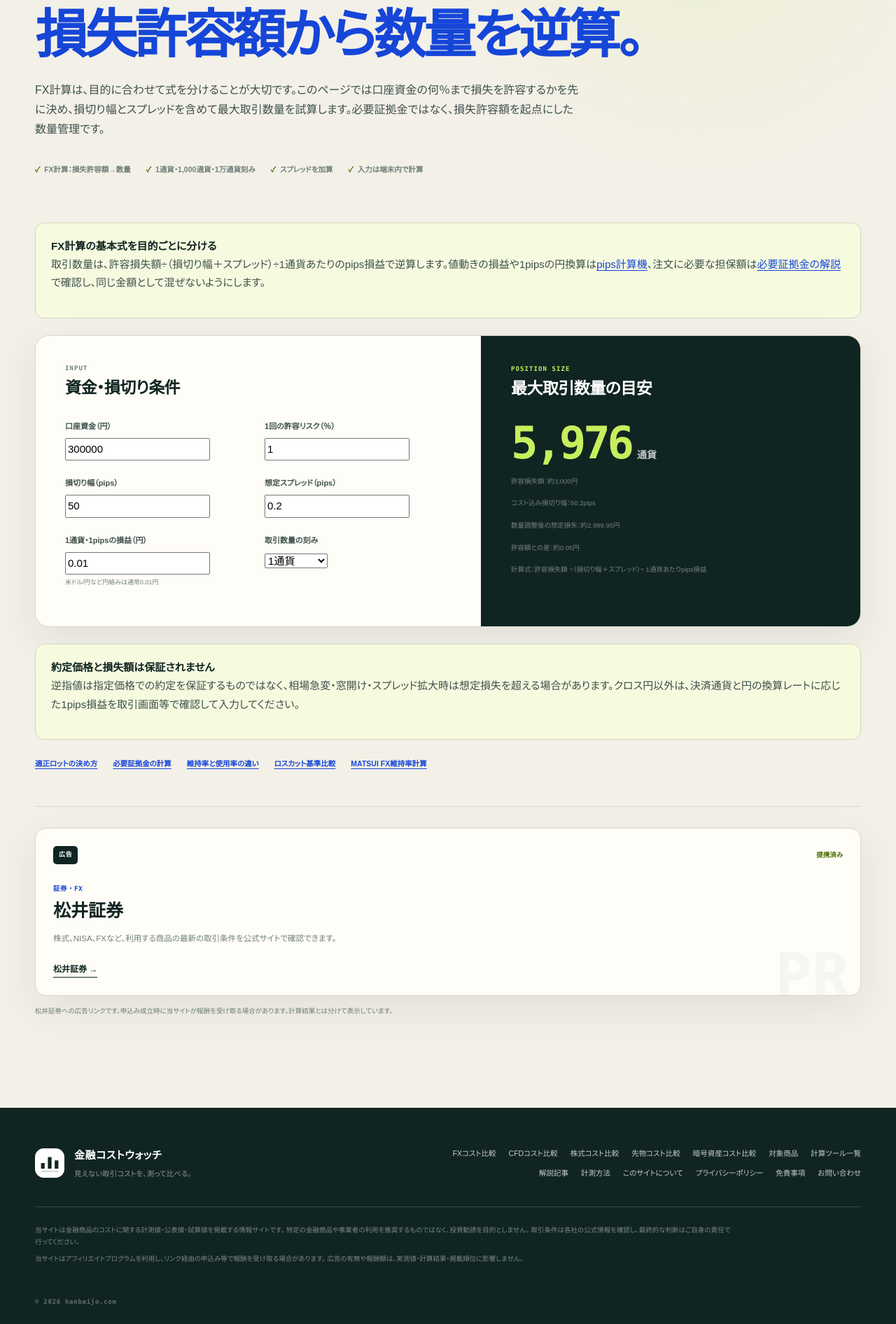
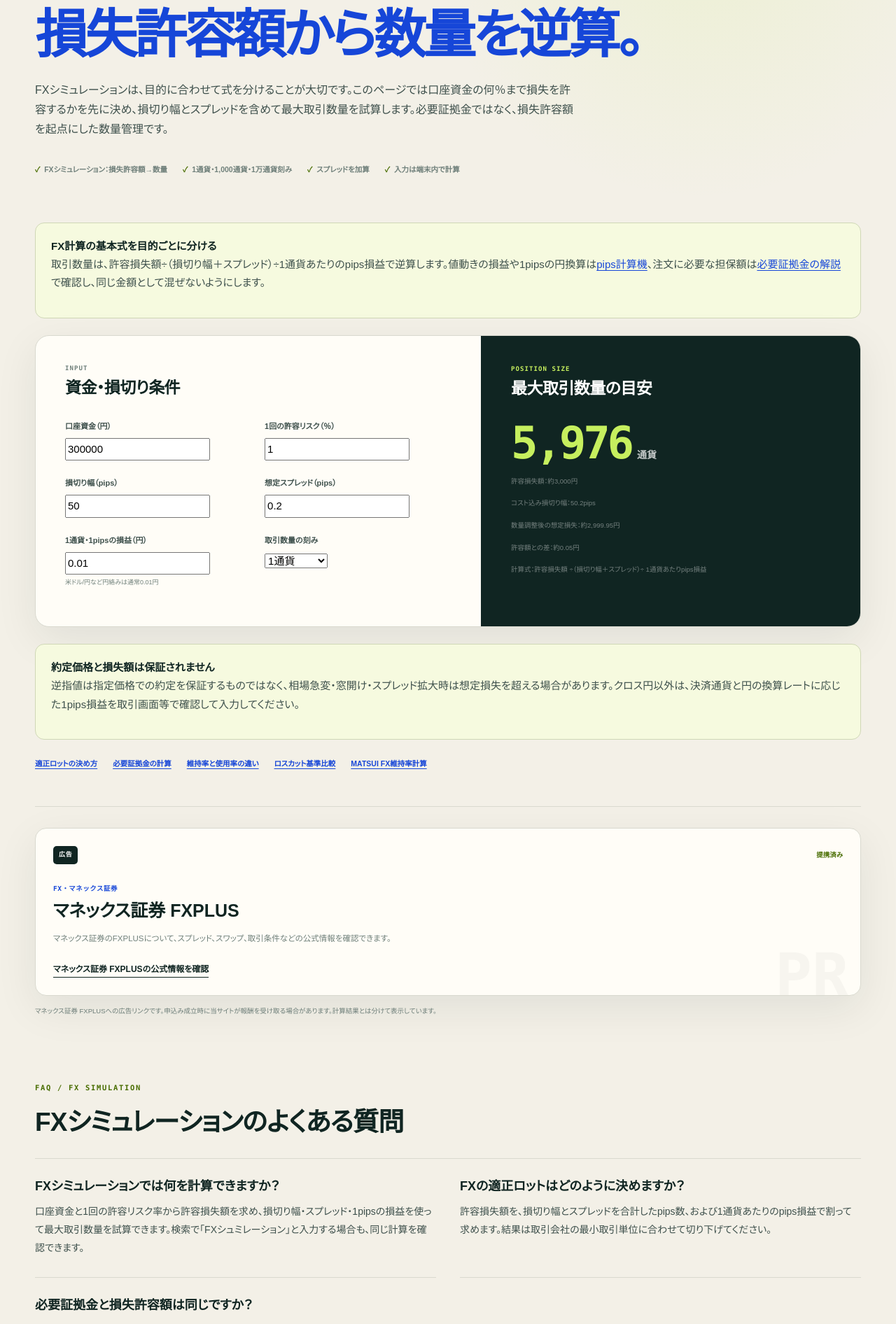
Before and after one commit to mrok18/hanbaijo, a Next.js app: page /tools/fx-position-size-calculator in a window 1280 px wide. Shown: the part 261-2153 px from the top of the page at 70% size. Built offline with nearby package versions, Linux system fonts and the light colour scheme.

Commit message:
SEO: improve FX simulation calculator

```diff
--- a/app/tools/fx-position-size-calculator/layout.tsx
+++ b/app/tools/fx-position-size-calculator/layout.tsx
@@ -2,8 +2,8 @@ import type { Metadata } from 'next';
 
 export const metadata: Metadata = {
   alternates: { canonical: '/tools/fx-position-size-calculator' },
-  title: 'FX計算｜損益・損切り幅から取引数量を逆算',
-  description: 'FX計算で確認したい損失許容額と取引数量を、口座資金、許容リスク率、損切り幅、スプレッドから試算。pips損益や必要証拠金との違いも整理します。',
+  title: 'FXシミュレーション｜損失許容額から取引数量を計算',
+  description: 'FXシミュレーションで、口座資金・許容リスク率・損切り幅・スプレッドから最大取引数量を試算。FX計算の式と必要証拠金との違いも整理します。',
 };
 
 export default function Layout({ children }: { children: React.ReactNode }) { return children; }
--- a/app/tools/fx-position-size-calculator/page.tsx
+++ b/app/tools/fx-position-size-calculator/page.tsx
@@ -4,6 +4,21 @@ import Link from 'next/link';
 import { useMemo, useState } from 'react';
 import AffiliateOfferCard from '@/components/AffiliateOfferCard';
 import { AFFILIATE_OFFERS } from '@/lib/affiliates';
+
+const FAQS = [
+  {
+    question: 'FXシミュレーションでは何を計算できますか？',
+    answer: '口座資金と1回の許容リスク率から許容損失額を求め、損切り幅・スプレッド・1pipsの損益を使って最大取引数量を試算できます。検索で「FXシュミレーション」と入力する場合も、同じ計算を確認できます。',
+  },
+  {
+    question: 'FXの適正ロットはどのように決めますか？',
+    answer: '許容損失額を、損切り幅とスプレッドを合計したpips数、および1通貨あたりのpips損益で割って求めます。結果は取引会社の最小取引単位に合わせて切り下げてください。',
+  },
+  {
+    question: '必要証拠金と損失許容額は同じですか？',
+    answer: '同じではありません。必要証拠金は注文を維持するための担保額、損失許容額は損切り時に受け入れる損失の上限です。レバレッジが高くても、損失許容額を先に決めて数量を管理します。',
+  },
+] as const;
 
 export default function Page() {
   const [balance, setBalance] = useState(300000);
@@ -24,8 +39,11 @@ export default function Page() {
   }, [balance, riskPercent, stopPips, pipValue, unitStep, spreadPips]);
   const number = new Intl.NumberFormat('ja-JP', { maximumFractionDigits: 2 });
 
+  const faqJsonLd = { '@context': 'https://schema.org', '@type': 'FAQPage', mainEntity: FAQS.map((faq) => ({ '@type': 'Question', name: faq.question, acceptedAnswer: { '@type': 'Answer', text: faq.answer } })) };
+
   return <div className="calculator-page">
-    <header className="calculator-intro"><p className="page-kicker">FX CALCULATION / POSITION SIZE</p><h1>FX計算で、<br /><em>損失許容額から数量を逆算。</em></h1><p className="lede">FX計算は、目的に合わせて式を分けることが大切です。このページでは口座資金の何％まで損失を許容するかを先に決め、損切り幅とスプレッドを含めて最大取引数量を試算します。必要証拠金ではなく、損失許容額を起点にした数量管理です。</p><div className="calculator-proof"><span>FX計算：損失許容額→数量</span><span>1通貨・1,000通貨・1万通貨刻み</span><span>スプレッドを加算</span><span>入力は端末内で計算</span></div></header>
+    <script type="application/ld+json" dangerouslySetInnerHTML={{ __html: JSON.stringify(faqJsonLd).replace(/</g, '\\u003c') }} />
+    <header className="calculator-intro"><p className="page-kicker">FX SIMULATION / POSITION SIZE</p><h1>FXシミュレーションで、<br /><em>損失許容額から数量を逆算。</em></h1><p className="lede">FXシミュレーションは、目的に合わせて式を分けることが大切です。このページでは口座資金の何％まで損失を許容するかを先に決め、損切り幅とスプレッドを含めて最大取引数量を試算します。必要証拠金ではなく、損失許容額を起点にした数量管理です。</p><div className="calculator-proof"><span>FXシミュレーション：損失許容額→数量</span><span>1通貨・1,000通貨・1万通貨刻み</span><span>スプレッドを加算</span><span>入力は端末内で計算</span></div></header>
     <section className="callout"><strong>FX計算の基本式を目的ごとに分ける</strong><p>取引数量は、許容損失額÷（損切り幅＋スプレッド）÷1通貨あたりのpips損益で逆算します。値動きの損益や1pipsの円換算は<Link href="/tools/fx-pip-value-calculator">pips計算機</Link>、注文に必要な担保額は<Link href="/articles/fx-required-margin">必要証拠金の解説</Link>で確認し、同じ金額として混ぜないようにします。</p></section>
     <div className="calculator-shell"><div className="calculator-grid"><section className="calculator-inputs"><div className="calculator-panel-head"><div><span>INPUT</span><h2>資金・損切り条件</h2></div></div><div className="field-grid">
       <label><span>口座資金（円）</span><input type="number" min="0" step="10000" value={balance} onChange={e => setBalance(Number(e.target.value))} /></label>
@@ -37,6 +55,7 @@ export default function Page() {
     </div></section><section className="calculator-result"><div className="result-head"><span>POSITION SIZE</span><h2>最大取引数量の目安</h2></div><div className="total-cost"><strong>{number.format(result.units)}</strong><span>通貨</span></div><p>許容損失額：約{number.format(result.riskBudget)}円</p><p>コスト込み損切り幅：{number.format(result.totalPips)}pips</p><p>数量調整後の想定損失：約{number.format(result.estimatedLoss)}円</p><p>許容額との差：約{number.format(result.remaining)}円</p><p>計算式：許容損失額 ÷（損切り幅＋スプレッド）÷ 1通貨あたりpips損益</p></section></div></div>
     <div className="callout"><strong>約定価格と損失額は保証されません</strong><p>逆指値は指定価格での約定を保証するものではなく、相場急変・窓開け・スプレッド拡大時は想定損失を超える場合があります。クロス円以外は、決済通貨と円の換算レートに応じた1pips損益を取引画面等で確認して入力してください。</p></div>
     <nav className="calculator-proof" aria-label="関連記事"><Link href="/articles/fx-position-size-calculation">適正ロットの決め方</Link><Link href="/articles/fx-required-margin">必要証拠金の計算</Link><Link href="/articles/fx-margin-ratio-vs-usage">維持率と使用率の違い</Link><Link href="/fx/losscut-comparison">ロスカット基準比較</Link><Link href="/tools/matsui-fx-margin-calculator">MATSUI FX維持率計算</Link></nav>
-    <section className="article-affiliate" aria-label="関連する広告"><AffiliateOfferCard offer={AFFILIATE_OFFERS['matsui-fx']} /><p className="affiliate-disclosure">松井証券への広告リンクです。申込み成立時に当サイトが報酬を受け取る場合があります。計算結果とは分けて表示しています。</p></section>
+    <section className="article-affiliate" aria-label="関連する広告"><AffiliateOfferCard offer={AFFILIATE_OFFERS['monex-fxplus']} /><p className="affiliate-disclosure">マネックス証券 FXPLUSへの広告リンクです。申込み成立時に当サイトが報酬を受け取る場合があります。計算結果とは分けて表示しています。</p></section>
+    <section className="calculator-explain" aria-labelledby="fx-simulation-faq"><p className="section-index">FAQ / FX SIMULATION</p><h2 id="fx-simulation-faq">FXシミュレーションのよくある質問</h2><div className="provider-faq-list">{FAQS.map((faq) => <article key={faq.question}><h3>{faq.question}</h3><p>{faq.answer}</p></article>)}</div></section>
   </div>;
 }
```
